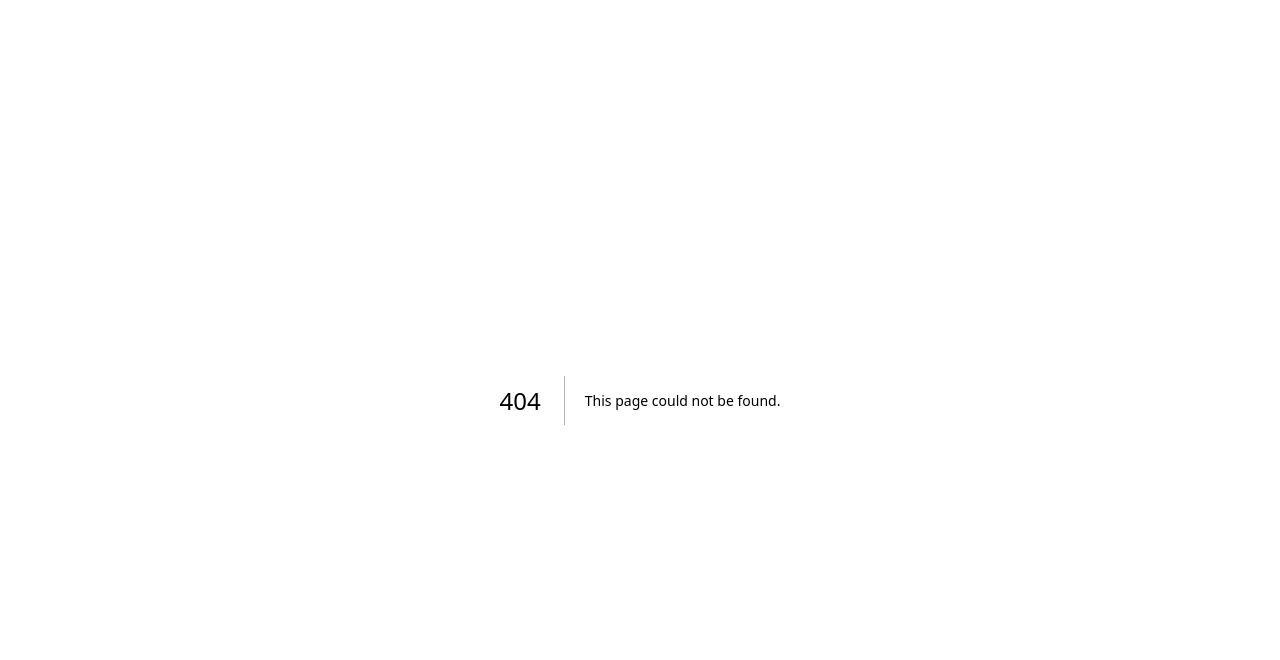
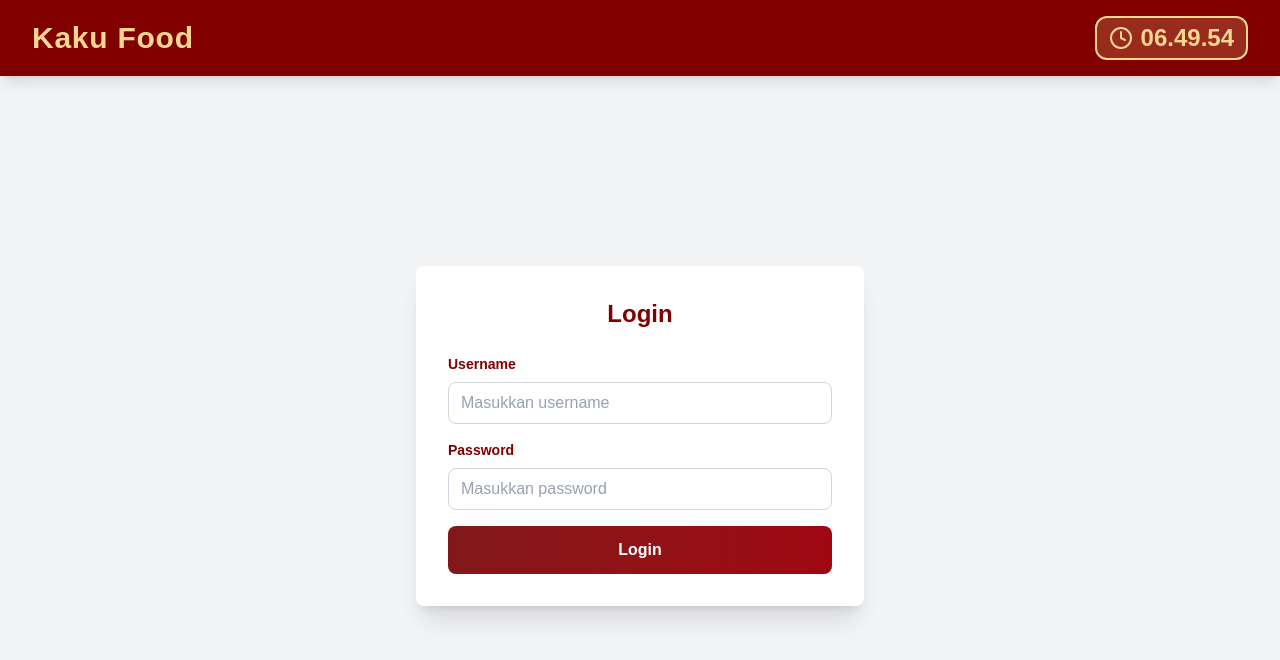
Before and after one commit to LeoDoesCode17/sistem-pendamping-kaku, a Next.js app: page /login in a window 1280 px wide. Before the commit this address had no page. Shown: the top 660 px of the page. Built offline with nearby package versions, Linux system fonts and the light colour scheme.

Commit message:
feat(ui): slicing UI for login page

```diff
--- /dev/null
+++ b/src/app/(routes)/login/page.tsx
@@ -0,0 +1,5 @@
+import LoginPage from '@/features/auth/pages/LoginPage';
+
+export default function Page() {
+  return <LoginPage />;
+}
--- /dev/null
+++ b/src/features/auth/pages/LoginPage.tsx
@@ -0,0 +1,38 @@
+'use client';
+
+import { useRouter } from 'next/navigation';
+import TopBar from '../../ui/Topbar/TopbarLogin';
+import LoginForm from '../components/LoginForm';
+
+export default function LoginPage() {
+  const router = useRouter();
+
+  const handleLogin = (role: string) => {
+    // Simpan role ke cookies/session
+    document.cookie = `role=${role}; path=/`;
+
+    // Redirect berdasarkan role
+    switch(role) {
+      case 'cashier':
+        router.push('/cashier');
+        break;
+      case 'chef':
+        router.push('/chef');
+        break;
+      case 'packager':
+        router.push('/packager');
+        break;
+      default:
+        router.push('/');
+    }
+  };
+
+  return (
+    <div className="min-h-screen bg-gray-100">
+      <TopBar />
+      <div className="flex items-center justify-center min-h-[calc(100vh-80px)] px-4">
+        <LoginForm onLogin={handleLogin} />
+      </div>
+    </div>
+  );
+}
```
